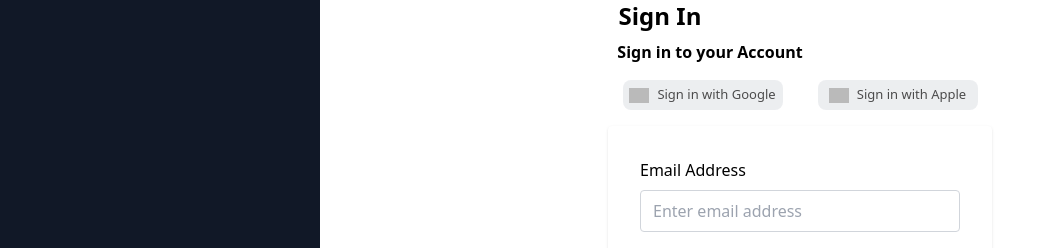
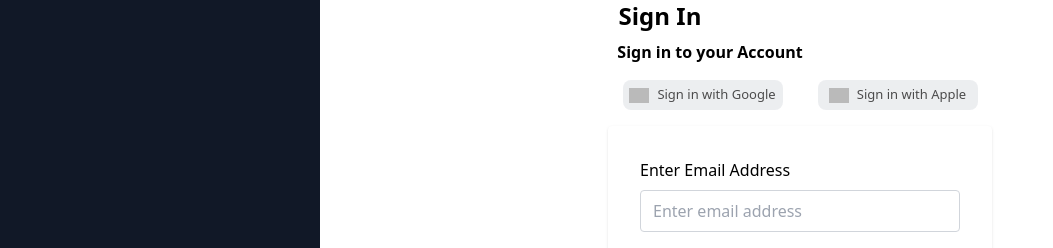
Before and after one commit to Sasidharveerni/ReactAssignment, a React (Create React App) app: page / in a window 1280 px wide. Shown: the top 248 px of the page, without its empty margins (0-1053 px from the left). Built offline with nearby package versions, Linux system fonts and the light colour scheme; grey boxes are pictures that could not be loaded.

Commit message:
Update App.js

```diff
--- a/src/App.js
+++ b/src/App.js
@@ -34,7 +34,7 @@ function App() {
             <form action="/" method="POST">
               <div className="mb-6">
                 <label htmlFor="username" className="block mb-2">
-                  Email Address
+                 Enter Email Address
                 </label>
                 <input
                   type="text"
```
